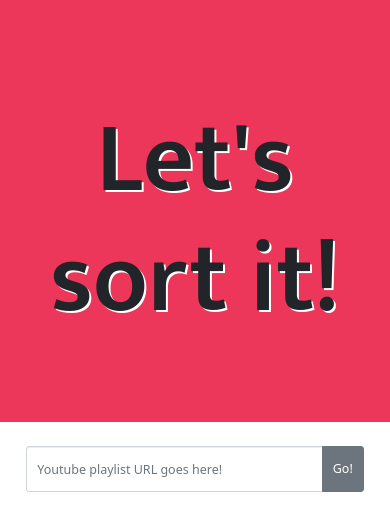
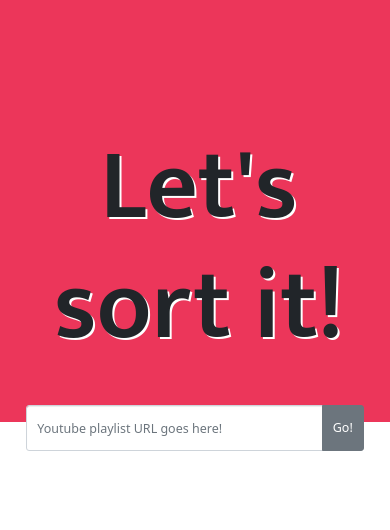
Before and after one commit to nish17/youtube-playlist-sorter, a React (Vite) app: page / in a window 390 px wide. Shown: the top 530 px of the page. Built offline with nearby package versions, Linux system fonts and the light colour scheme; no server answers; a web font is replaced by a local one.

Commit message:
fix styling across devices

```diff
--- a/src/styles.css
+++ b/src/styles.css
@@ -19,10 +19,8 @@
 }
 
 .main-header {
-  display: flex;
-  justify-content: center;
-  flex-wrap: wrap;
-  margin-top: 10rem;
+  position: absolute;
+  top: 20%;
 }
 
 .main-title {
@@ -45,8 +43,8 @@
 }
 
 .search-bar-container {
-  position: relative;
-  top: 24%;
+  position: absolute;
+  top: 48%;
   left: 5%;
   width: 90%;
 }
@@ -60,15 +58,9 @@
 
 .results-container {
   position: absolute;
-
   width: 100%;
-  top: 30%;
-  /* margin-top: 30%; */
-  /* top: 100%; */
+  top: 60%;
   font-family: 'Mukta', sans-serif;
-  /* text-align: left; */
-  /* font-size: 100px; */
-  /* text-align: center; */
 }
 
 .results-container > ul {
@@ -84,7 +76,6 @@
   bottom: 0;
   right: 50%;
   font-family: 'Mukta', sans-serif;
-  /* display: flex; */
   color: black;
 }
 
@@ -97,58 +88,37 @@
   color: #a83f39;
 }
 
-/* .result-table {
-  display: flex;
-  flex-direction: row;
-  flex-wrap: wrap;
-}
-
-.result-sno {
-  width: 10%;
-  font-size: x-large;
-  justify-self: center;
-  align-self: center;
-}
-.result-thumbnail {
-  width: 10%;
-  font-size: x-large;
-}
-
-.result-title {
-  width: 60%;
-  font-size: x-large;
-}
-.result-views {
-  width: 10%;
-  font-size: x-large;
-}
-.result-likes {
-  width: 10%;
-  font-size: x-large;
-}
- */
-
 @media only screen and (max-width: 544px) {
   .search-bar-container {
     position: relative;
-    top: 12%;
+    top: 48%;
     left: 5%;
     width: 90%;
   }
+  .main-header {
+    display: flex;
+    position: absolute;
+    top: 15%;
+    justify-content: center;
+    flex-wrap: wrap;
+    margin-top: 0;
+  }
 }
 
-@media only screen and (max-width: 324px) {
+@media only screen and (max-width: 320px) {
   .search-bar-container {
     position: relative;
-    top: 0%;
+    top: 48%;
     left: 5%;
     width: 90%;
   }
 
   .main-header {
     display: flex;
+    position: absolute;
+    top: 0%;
     justify-content: center;
     flex-wrap: wrap;
-    /* margin-top: rem; */
+    margin-top: 5%;
   }
 }
```
